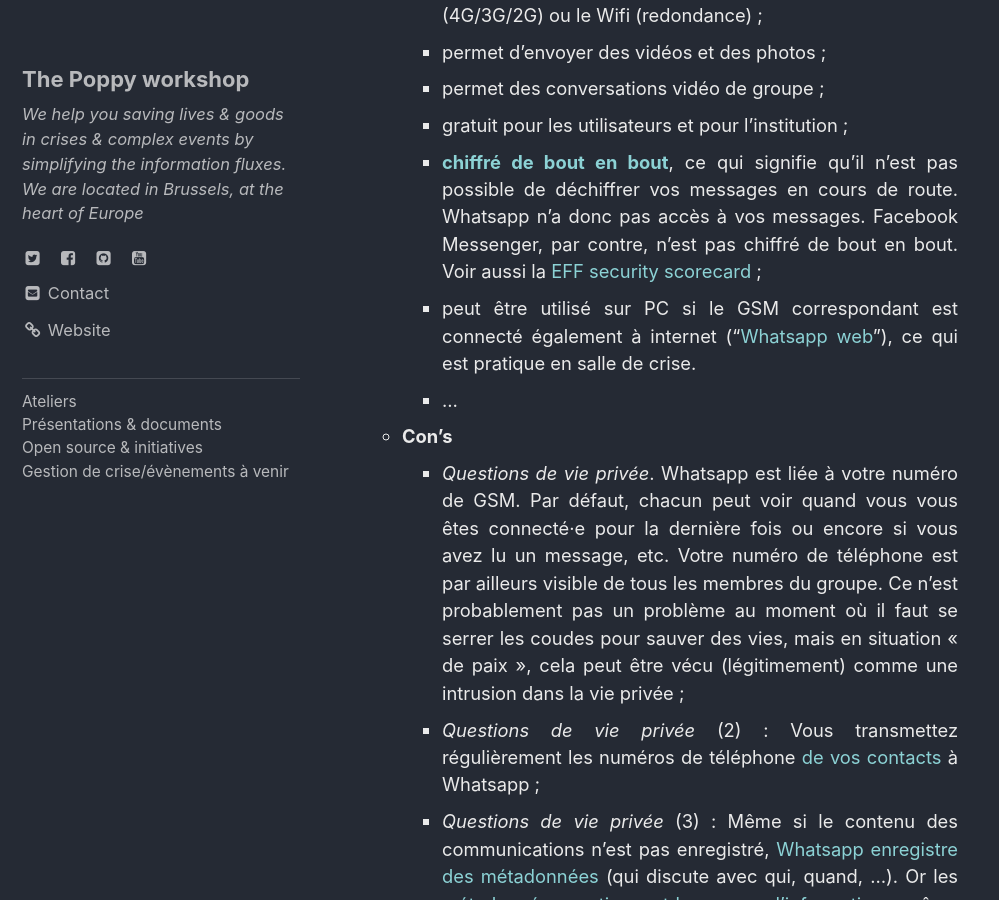
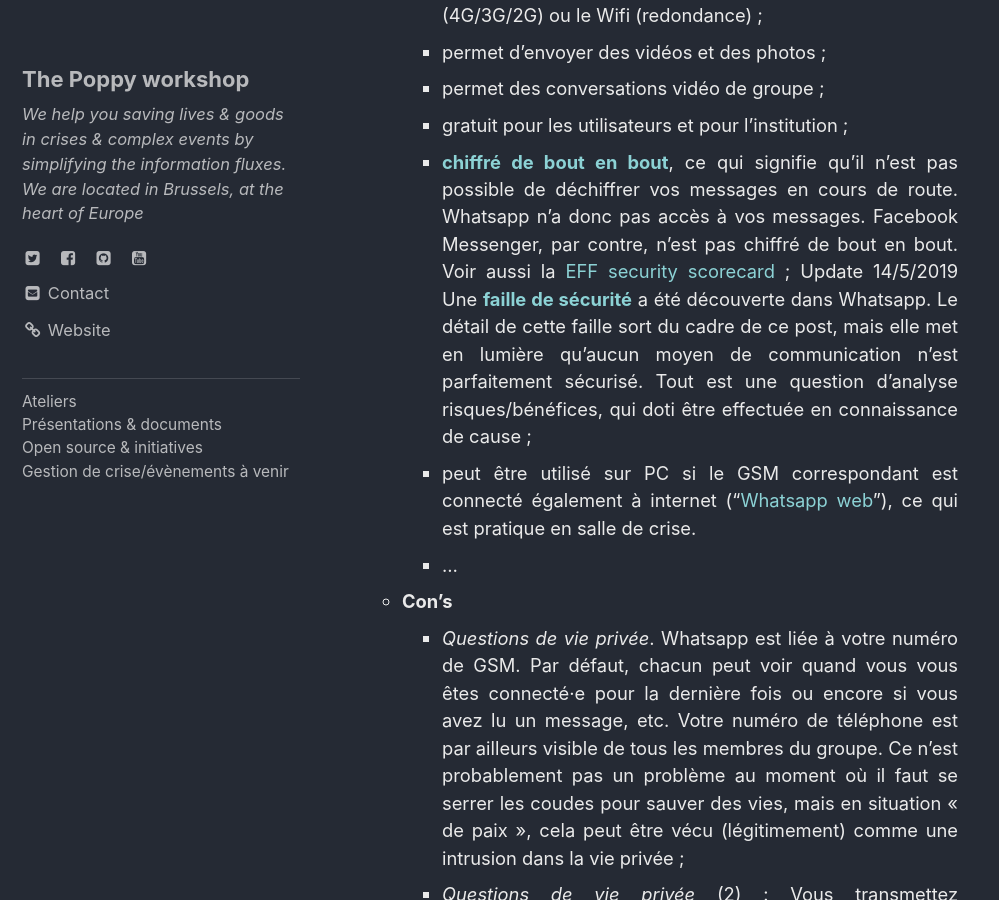
Before and after one commit to ccloquet/ccloquet.github.io, a Jekyll site: the page built from _posts/2019-01-29-Whatsapp.md, in a window 1280 px wide and 900 px high, scrolled down 3238 px. Shown: the whole window, without its empty margins (0-999 px from the left). Built offline with Jekyll 4.4.1, drawn with Linux system fonts in a browser that asks for light colours; cached includes are drawn as plain includes; some of the changed text lies outside the part shown.

Commit message:
Update 2019-01-29-Whatsapp.md

```diff
--- a/_posts/2019-01-29-Whatsapp.md
+++ b/_posts/2019-01-29-Whatsapp.md
@@ -42,7 +42,7 @@ Pour commencer, un petit détour par quelques critères guidant le choix des moy
     - permet d'envoyer des vidéos et des photos ;
     - permet des conversations vidéo de groupe ;
     - gratuit pour les utilisateurs et pour l'institution ;
-    - [**chiffré de bout en bout**](https://www.whatsapp.com/security/WhatsApp-Security-Whitepaper.pdf), ce qui signifie qu'il n'est pas possible de déchiffrer vos messages en cours de route. Whatsapp n'a donc pas accès à vos messages. Facebook Messenger, par contre, n'est pas chiffré de bout en bout. Voir aussi la [EFF security scorecard](https://www.eff.org/fr/node/82654) ;
+    - [**chiffré de bout en bout**](https://www.whatsapp.com/security/WhatsApp-Security-Whitepaper.pdf), ce qui signifie qu'il n'est pas possible de déchiffrer vos messages en cours de route. Whatsapp n'a donc pas accès à vos messages. Facebook Messenger, par contre, n'est pas chiffré de bout en bout. Voir aussi la [EFF security scorecard](https://www.eff.org/fr/node/82654) ; Update 14/5/2019 Une [**faille de sécurité**](https://www.lalibre.be/dernieres-depeches/afp/la-messagerie-cryptee-whatsapp-facebook-infectee-par-un-logiciel-espion-5cdb03539978e2534738a2f0) a été découverte dans Whatsapp. Le détail de cette faille sort du cadre de ce post, mais elle met en lumière qu'aucun moyen de communication n'est parfaitement sécurisé. Tout est une question d'analyse risques/bénéfices, qui doti être effectuée en connaissance de cause ;
     - peut être utilisé sur PC si le GSM correspondant est connecté également à internet ("[Whatsapp web](https://web.whatsapp.com/)"), ce qui est pratique en salle de crise.
     - …
 
```
